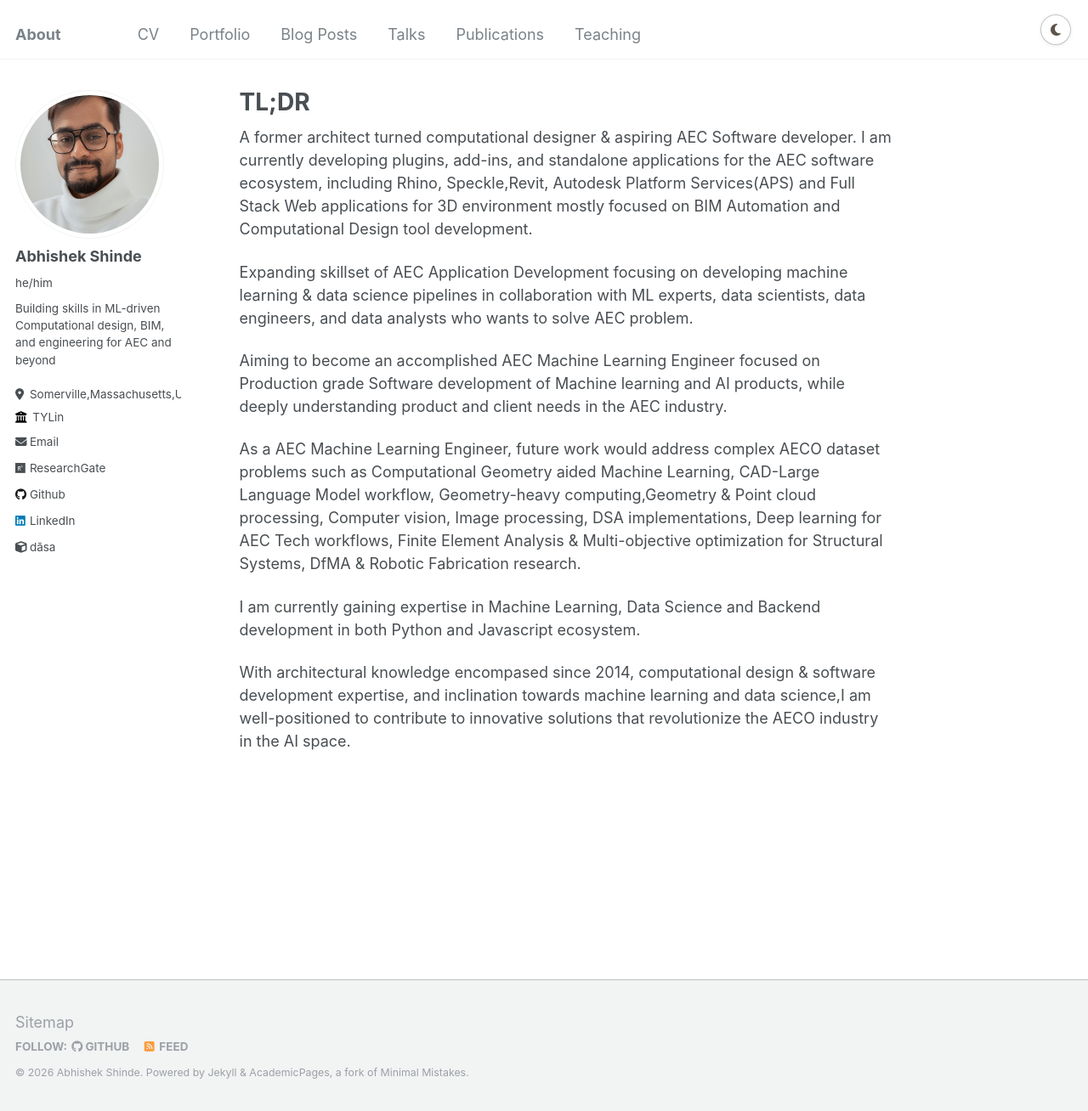
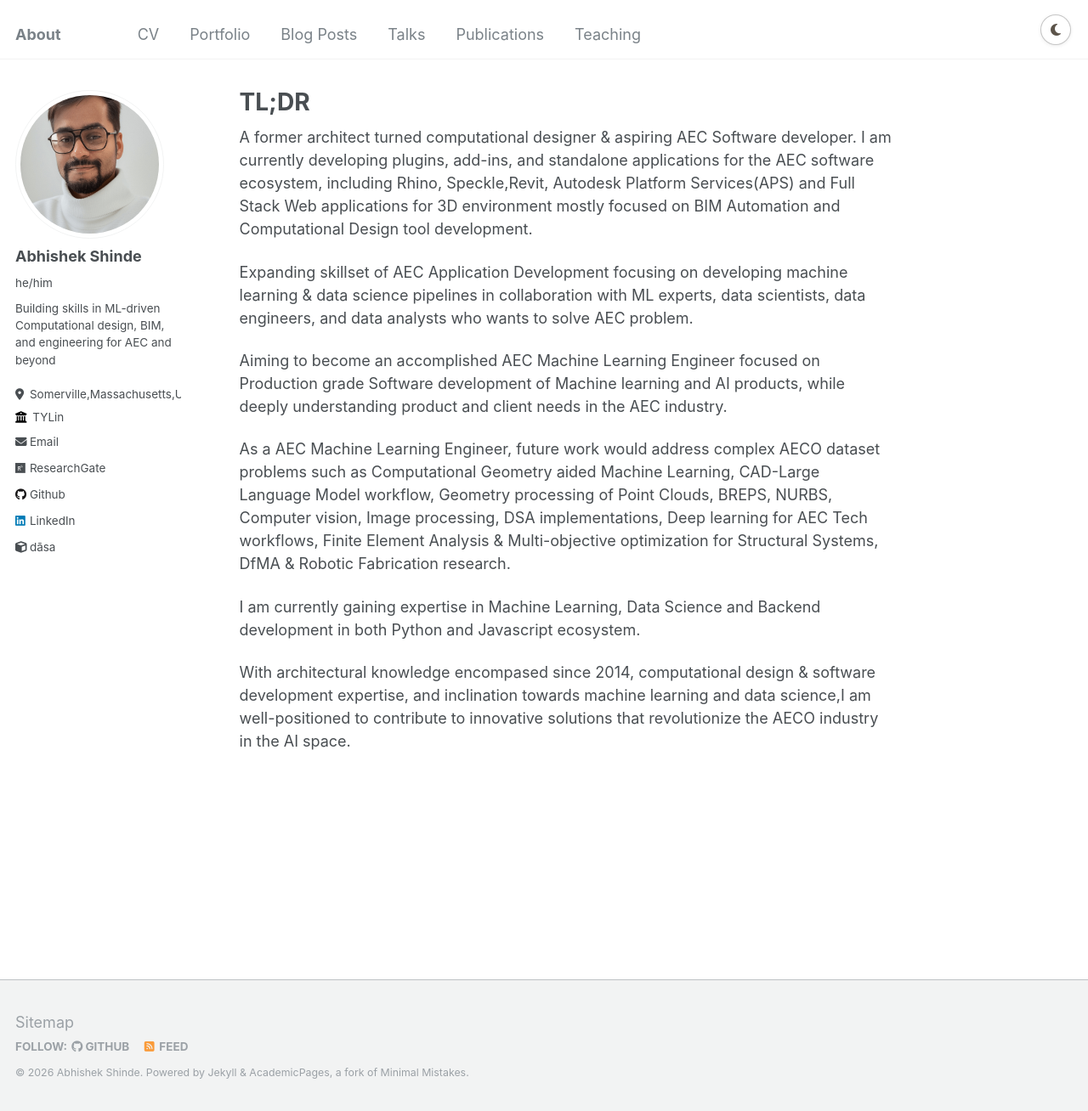
Before and after one commit to InquisitiveAS/InquisitiveAS.github.io, a Jekyll site: the page built from _pages/about.md, in a window 1280 px wide and 1308 px high. Shown: the whole window at 85% size. Built offline with Jekyll 4.4.1, drawn with Linux system fonts in a browser that asks for light colours.

Commit message:
Update about me

```diff
--- a/_pages/about.md
+++ b/_pages/about.md
@@ -13,7 +13,7 @@ Expanding skillset of AEC Application Development focusing on developing machine
 
 Aiming to become an accomplished AEC Machine Learning Engineer focused on Production grade Software development of Machine learning and AI products, while deeply understanding product and client needs in the AEC industry.
 
-As a AEC Machine Learning Engineer, future work would address complex AECO dataset problems such as Computational Geometry aided Machine Learning, CAD-Large Language Model workflow, Geometry-heavy computing,Geometry & Point cloud processing, Computer vision, Image processing, DSA implementations, Deep learning for AEC Tech workflows, Finite Element Analysis & Multi-objective optimization for Structural Systems, DfMA & Robotic Fabrication research.
+As a AEC Machine Learning Engineer, future work would address complex AECO dataset problems such as Computational Geometry aided Machine Learning, CAD-Large Language Model workflow, Geometry processing of Point Clouds, BREPS, NURBS, Computer vision, Image processing, DSA implementations, Deep learning for AEC Tech workflows, Finite Element Analysis & Multi-objective optimization for Structural Systems, DfMA & Robotic Fabrication research.
 
 I am currently gaining expertise in Machine Learning, Data Science and Backend development in both Python and Javascript ecosystem.
 
```
